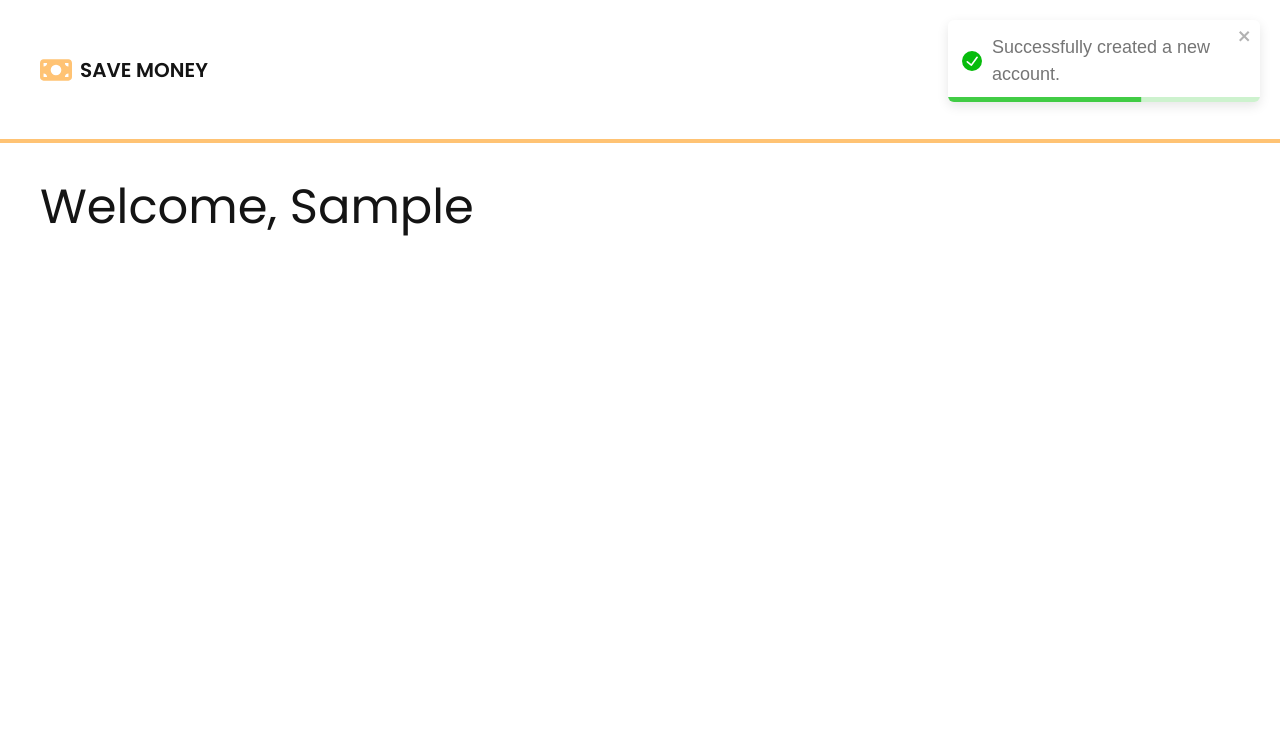
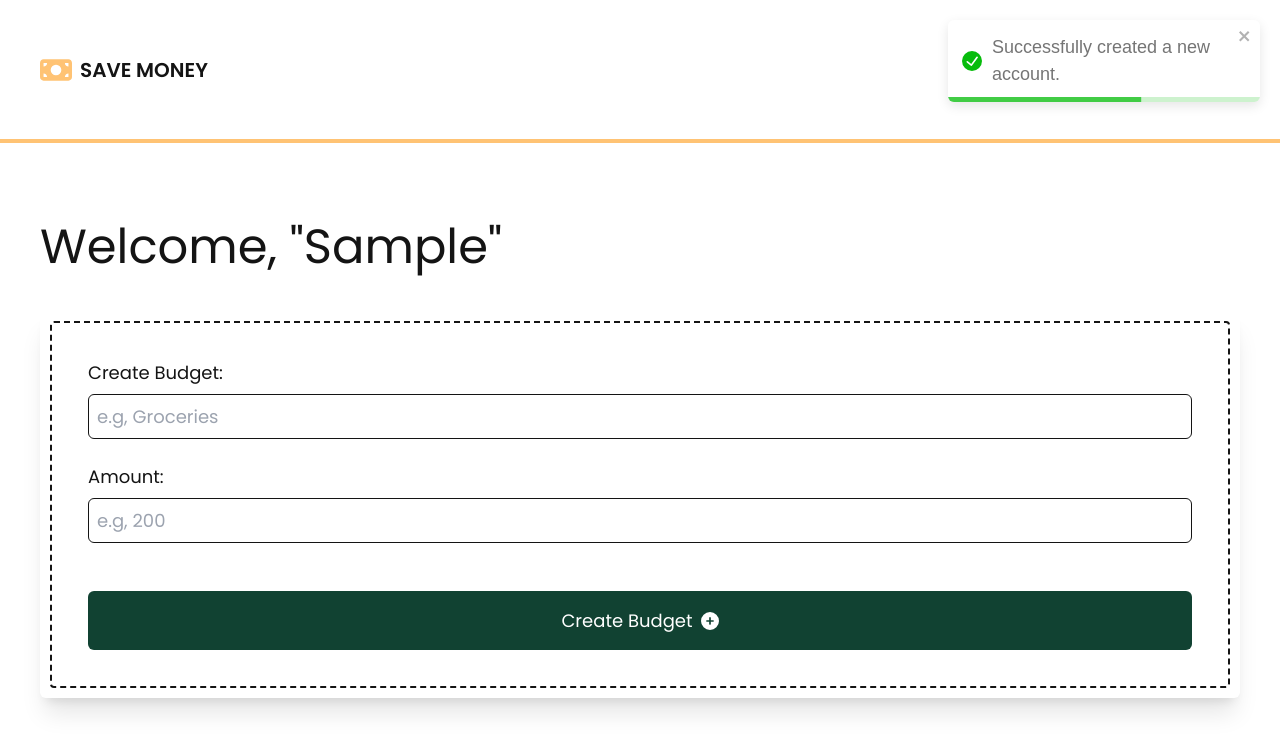
Before and after one commit to kimicasamina/expense-tracker-react, a React (Vite) app: page / in a window 1280 px wide. Both pictures are taken after typing "Sample" into the empty fields and a click on the button "CREATE ACCOUNT". Shown: the top 752 px of the page. Built offline with nearby package versions, Linux system fonts and the light colour scheme.

Commit message:
feat: budget form

```diff
--- /dev/null
+++ b/src/components/BudgetForm.jsx
@@ -0,0 +1,47 @@
+import React from 'react'
+import { Form } from 'react-router-dom'
+
+import { FaCirclePlus } from "react-icons/fa6";
+
+const BudgetForm = () => {
+  return (
+    <div className="rounded-md shadow-xl flex flex-col md:flex-row">
+        <div className="flex-1 rounded-md outline-2 -outline-offset-4 outline-dashed m-2 flex flex-col gap-y-8 p-10">
+            <Form method='post' className='flex flex-col gap-y-6'>
+                <div className="flex flex-col gap-y-2">
+                    <label htmlFor="newBudgetName" className="">Create Budget:</label>
+                    <input
+                        type="text"
+                        className="outline-none border rounded-md p-2 focus:border-saturated-green focus:outline-saturated-green"
+                        name="newBudgetName"
+                        placeholder='e.g, Groceries'
+                        required
+                        />
+                </div>
+                <div className="flex flex-col gap-y-2">
+                    <label htmlFor="newBudgetAmount" className="">Amount:</label>
+                    <input
+                        type="number"
+                        step='0.01'
+                        className="outline-none border rounded-md p-2 focus:border-saturated-green focus:outline-saturated-green"
+                        name="newBudgetAmount"
+                        placeholder='e.g, 200'
+                        required
+                        inputMode='decimal'
+
+                    />
+                </div>
+                <input type="hidden" name="_action" value="budgetForm" />
+                <button type="submit" className='rounded-md bg-saturated-green text-white flex items-center px-8 py-4 justify-center hover:bg-saturated-orange mt-6'>
+                    <span className="mr-2">Create Budget</span>
+                    <FaCirclePlus />
+                </button>
+            </Form>
+        </div>
+
+
+    </div>
+  )
+}
+
+export default BudgetForm
--- a/src/components/Intro.jsx
+++ b/src/components/Intro.jsx
@@ -25,6 +25,7 @@ const Intro = () => {
                     aria-label='Your Name'
                     autoComplete='given-name'
                     />
+                <input type="hidden" name="_action" value="userForm" />
                 <button type="submit" className='mt-4 flex flex-row items-center p-4 bg-saturated-green rounded-md text-white hover:bg-saturated-orange'>
                     <span className="mr-2">CREATE ACCOUNT</span>
                     <FaCirclePlus className='w-4 h-4'/>
--- a/src/pages/Dashboard.jsx
+++ b/src/pages/Dashboard.jsx
@@ -9,6 +9,7 @@ import Intro from '../components/Intro'
 
 // toast
 import { toast } from 'react-toastify'
+import BudgetForm from '../components/BudgetForm'
 
 
 
@@ -17,19 +18,49 @@ export const dashboardLoader = async () => {
   return {username}
 }
 
-export const dashboardAction = async ({request, response}) => {
+export const dashboardAction = async ({request}) => {
   const formData = await request.formData()
   // const username = data.get('username')
-  const data = Object.fromEntries(formData)
-  const username = data.username
-  try {
-    localStorage.setItem('username', username)
-    toast.success(`Successfully created a new account.`)
-  } catch(e){
-    console.log(e)
-    throw new Error('There was a problem creating your account.')
+  const {_action, ...values} = Object.fromEntries(formData)
+
+
+  // console.log(_action, 'action')
+  // console.log(values, 'values')
+  if(_action === 'userForm'){
+    try {
+      console.log(values.username)
+        const username = values.username
+        localStorage.setItem('username', JSON.stringify(username))
+        toast.success(`Successfully created a new account.`)
+        return {username}
+      } catch(e){
+        throw new Error('There was a problem creating your account.')
+        console.log(e)
+      }
   }
-  return {username}
+
+  if(_action === 'budgetForm'){
+    try {
+      // console.log('BUDGET:', values)
+      const newItem = {
+        id: crypto.randomUUID(),
+        name: values.newBudgetName,
+        amount: Number(values.newBudgetAmount),
+        createdAt: Date.now(),
+      }
+
+      // console.log('newItem:', newItem)
+
+      const existingBudgets = JSON.parse(localStorage.getItem('budgets')) ?? []
+      // console.log('existing budget:', existingBudgets)
+      localStorage.setItem('budgets', JSON.stringify([...existingBudgets, newItem]))
+      // console.log('NEW BUDGET: ', localStorage.getItem('budgets'))
+      return toast.success(`Budget Created!`)
+    } catch(e){
+      throw new Error('There was a problem creating your budget.')
+      console.log(e)
+    }
+  }
 }
 
 const Dashboard = () => {
@@ -37,7 +68,13 @@ const Dashboard = () => {
 
   return (
     <div className='padding-x padding-y'>
-      {username ? (<h1 className="">Welcome, {username}</h1>) : (<Intro />)}
+      {username ? (
+        <div className="">
+          <h1 className="py-10">Welcome, {username}</h1>
+          <BudgetForm />
+        </div>
+
+      ) : (<Intro />)}
     </div>
   )
 }
--- a/src/pages/Error.jsx
+++ b/src/pages/Error.jsx
@@ -24,7 +24,7 @@ function Error() {
         </button>
         <button
           className="rounded-md bg-saturated-green text-white flex items-center px-8 py-4 justify-center hover:outline-dotted hover:outline-4 hover:outline-saturated-green hover:outline-offset-4"
-          onClick={() => {navigate('/about')}}
+          onClick={() => {navigate('/')}}
           >
           <FaHouseChimney className='w-[24px] h-[24px] mr-2'/>
           <span className="">Go Home</span>
```
